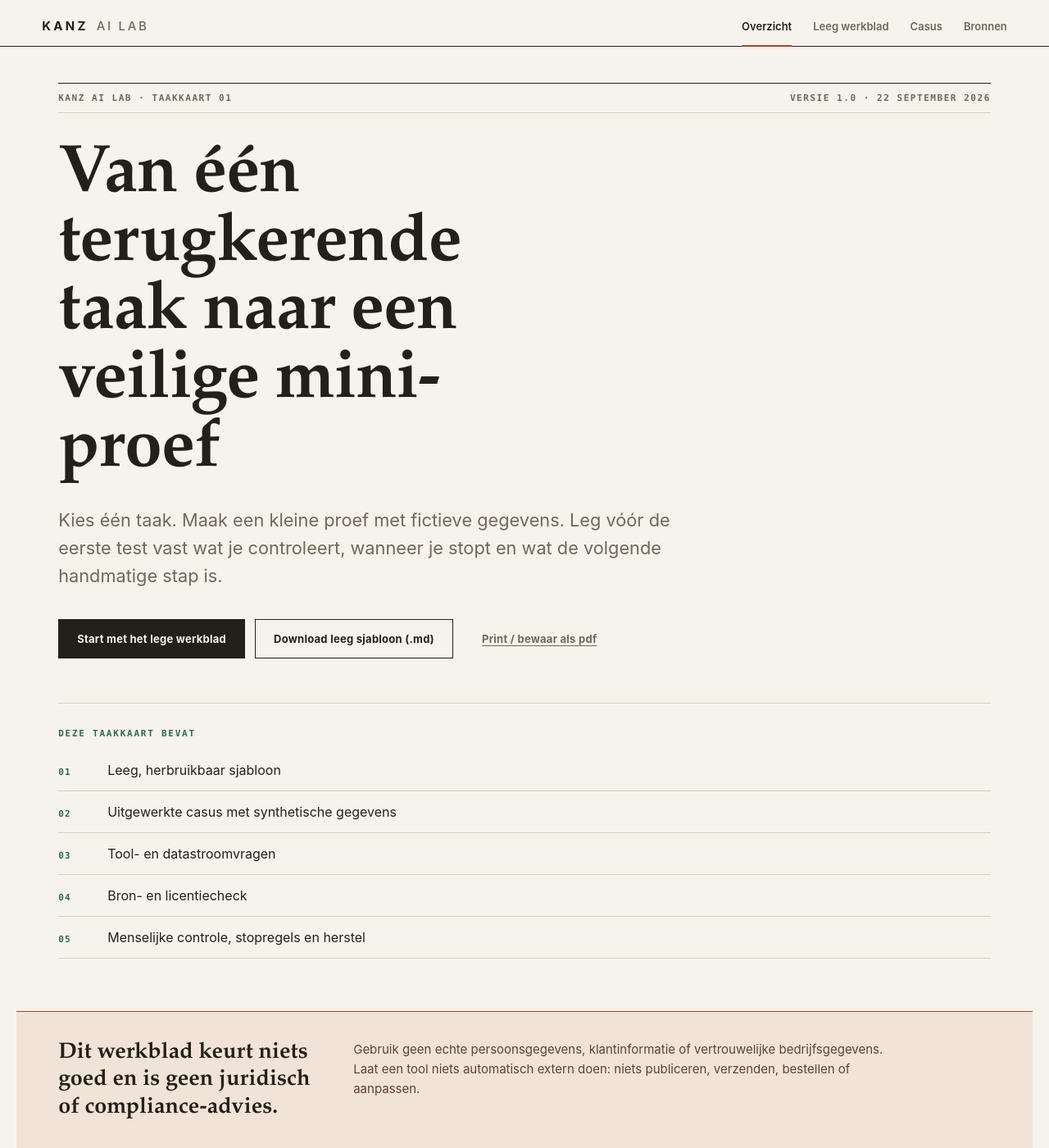
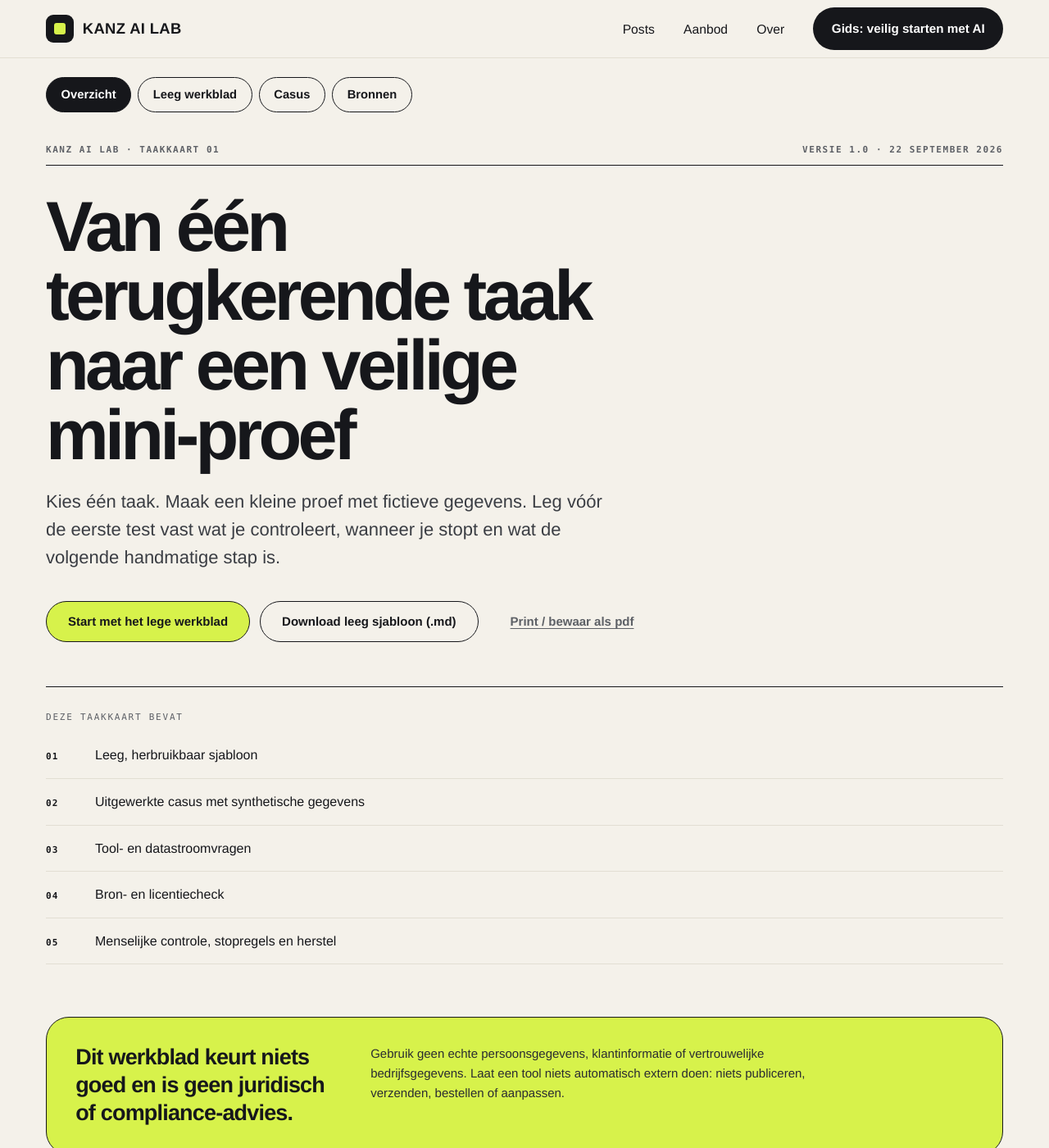
Before and after one commit to kanz-ai-lab-nl/kanz-ai-lab-nl.github.io, a Jekyll site: the page taakkaarten/veilige-mini-proef/index.html, which Jekyll copies as it is, in a window 1280 px wide and 1400 px high. Shown: the whole window at 82% size. Built offline with Jekyll 4.4.1, drawn with Linux system fonts in a browser that asks for light colours; some of the changed text lies outside the part shown.

Commit message:
Nieuwe stijl (REQUEST 9): taakkaart

```diff
--- a/taakkaarten/veilige-mini-proef/index.html
+++ b/taakkaarten/veilige-mini-proef/index.html
@@ -16,7 +16,7 @@
 <meta property="og:image:width" content="1600">
 <meta property="og:image:height" content="900">
 <meta name="twitter:card" content="summary_large_image">
-<link rel="icon" href="/favicon.ico">
+<link rel="icon" href="/favicon.ico"><link rel="stylesheet" href="/assets/kanz.css">
 <style>
 :root{
   --paper:#f6f3ec;
@@ -164,10 +164,53 @@
 a.button,a.button:visited,a.button:active{color:var(--paper);text-decoration:none}
 a.button.ghost,a.button.ghost:visited{color:var(--ink)}
 a.button.text,a.button.text:visited{color:var(--muted);text-decoration:underline;text-underline-offset:3px}
+
+/* KANZ nieuwe stijl */
+:root{--paper:#f4f1ea;--band:#e9e5da;--ink:#16171b;--muted:#5d6066;--line:#e2ded3;--green:#16171b;--rust:#16171b;--rust-band:#d7f24b;--ghost:#e2ded3;--serif:"Helvetica Neue",Helvetica,"Segoe UI","Arial Black",Arial,system-ui,sans-serif;--sans:"Helvetica Neue",Helvetica,"Segoe UI",Arial,system-ui,sans-serif;--mono:ui-monospace,"SF Mono","Cascadia Mono",Menlo,Consolas,monospace}
+body{font-size:18px}
+h1,h2,h3{font-family:var(--serif);font-weight:800;letter-spacing:-.04em;color:var(--ink)}
+main{max-width:76rem}
+.subnav{max-width:76rem;margin:0 auto;padding:1.4rem 1.5rem 0}
+.subnav .tabs{margin:0}
+.dateline{border-bottom:1px solid var(--ink);color:var(--muted)}
+.hero{padding:2.4rem 1.5rem 4rem}.hero .dateline{border-top:0;padding-top:0}
+.hero h1{font-size:clamp(2.6rem,7vw,5.4rem);line-height:.98;letter-spacing:-.055em;max-width:14ch;margin:2rem 0 1.4rem}
+.dek{color:#3a3d43;font-size:clamp(18px,1.8vw,22px)}
+.button{border-radius:999px;background:var(--lime,#d7f24b);color:var(--ink);border:1px solid var(--ink);font:700 15px/1.2 var(--sans);letter-spacing:0;padding:15px 26px}
+.button:hover{background:#c9e53a}
+.button.ghost{background:transparent}
+.button.text{border-color:transparent;background:transparent;text-decoration:underline}
+a.button,a.button:visited,a.button:active{color:var(--ink)}
+a.button.ghost,a.button.ghost:visited{color:var(--ink)}
+a.button.text,a.button.text:visited{color:var(--muted)}
+.label{color:var(--muted);font-weight:500}.label.rust{color:var(--lime,#d7f24b)}
+.contains{border-top:1px solid var(--ink)}
+.contains li span,.route li span{color:var(--ink)}
+.safety{background:#d7f24b;border:1px solid var(--ink);border-radius:28px;margin:0 1.5rem;padding:2rem 2.2rem}
+.safety b{font-family:var(--serif);font-weight:800;letter-spacing:-.03em}
+.safety p{color:#2a2c31}
+.route{padding:4.5rem 1.5rem}
+.route li{font-family:var(--serif);font-weight:800;letter-spacing:-.03em;border-top:1px solid var(--ink)}
+.route li span{font-weight:400}
+.notyet{background:var(--ink);color:#fff;border:0;border-radius:36px;margin:0 1.5rem;padding:3.5rem 2.5rem}
+.notyet h2{color:#fff}
+.notyet li{border-top:1px solid #3a3d43;color:#e6e7ea}
+.notyet li span{color:var(--lime,#d7f24b)}
+.sheet{padding:3rem 1.5rem 5rem}
+.step{border-top:2px solid var(--ink)}
+.step-no{font-weight:800;color:var(--ink)}
+.writing-lines{background-color:transparent}
+.answer,.synthetic,.card{border-radius:20px}
+blockquote{border-top:2px solid var(--ink);border-bottom:2px solid var(--ink);font-family:var(--serif);font-weight:700;letter-spacing:-.02em}
+blockquote b{color:var(--ink)}
+.license{border-top:2px solid var(--ink)}
+.page-end a{color:var(--ink)}
+@media(max-width:640px){.hero{padding:1.6rem 1.25rem 3rem}.hero h1{font-size:2.7rem}.safety,.notyet{margin:0 1rem;padding:1.6rem 1.3rem;border-radius:24px}.route,.sheet{padding-left:1.25rem;padding-right:1.25rem}.subnav{padding:1rem 1.25rem 0}}
+@media print{.top,.subnav,footer.site{display:none!important}body{background:#fff!important}.safety,.notyet{background:#fff!important;color:#000!important;border:1px solid #000}.notyet h2,.notyet li{color:#000!important}}
 </style>
 </head>
 <body>
-<div class="mast"><a href="/" class="wordmark">KANZ<span>AI Lab</span></a><nav aria-label="Onderdelen"><a href="/taakkaarten/veilige-mini-proef/" aria-current="page">Overzicht</a><a href="/taakkaarten/veilige-mini-proef/sjabloon/">Leeg werkblad</a><a href="/taakkaarten/veilige-mini-proef/casus/">Casus</a><a href="/taakkaarten/veilige-mini-proef/bronnen/">Bronnen</a></nav></div>
+<header class="top"><div class="w"><a class="brand" href="/"><i></i>KANZ AI Lab</a><div class="menu"><nav aria-label="Menu"><a href="/#posts">Posts</a><a href="/#aanbod">Aanbod</a><a href="/#over">Over</a></nav><a class="cta" href="/gids/">Gids: veilig starten met AI</a></div><details class="mm"><summary>Menu</summary><div class="mi"><nav aria-label="Menu"><a href="/#posts">Posts</a><a href="/#aanbod">Aanbod</a><a href="/#over">Over</a></nav><a class="cta" href="/gids/">Gids: veilig starten met AI</a></div></details></div></header><div class="subnav"><div class="tabs noprint"><a href="/taakkaarten/veilige-mini-proef/" aria-current="page">Overzicht</a><a href="/taakkaarten/veilige-mini-proef/sjabloon/">Leeg werkblad</a><a href="/taakkaarten/veilige-mini-proef/casus/">Casus</a><a href="/taakkaarten/veilige-mini-proef/bronnen/">Bronnen</a></div></div>
 <main>
 <header class="hero">
   <div class="dateline"><span>KANZ AI Lab · Taakkaart 01</span><span>Versie 1.0 · 22 september 2026</span></div>
@@ -194,6 +237,6 @@
 function downloadMd(){var text=['# Van één terugkerende taak naar een veilige mini-proef','','KANZ Taakkaart 01 · versie 1.0 · 22 september 2026',''];steps.forEach(function(s){text.push('## '+parseInt(s[0],10)+'. '+s[1]);s[2].forEach(function(q){text.push(q+':','')});text.push('')});var a=document.createElement('a');a.href=URL.createObjectURL(new Blob([text.join('\n')],{type:'text/markdown'}));a.download='kanz-veilige-mini-proef-sjabloon.md';document.body.appendChild(a);a.click();document.body.removeChild(a);URL.revokeObjectURL(a.href)}
 function printPage(){window.print()}
 </script>
-<footer><b>KANZ AI Lab</b><span>Open, praktisch, onder menselijk toezicht.</span></footer>
+<footer class="site"><div class="w">KANZ AI Lab</div></footer>
 </body>
 </html>
```
